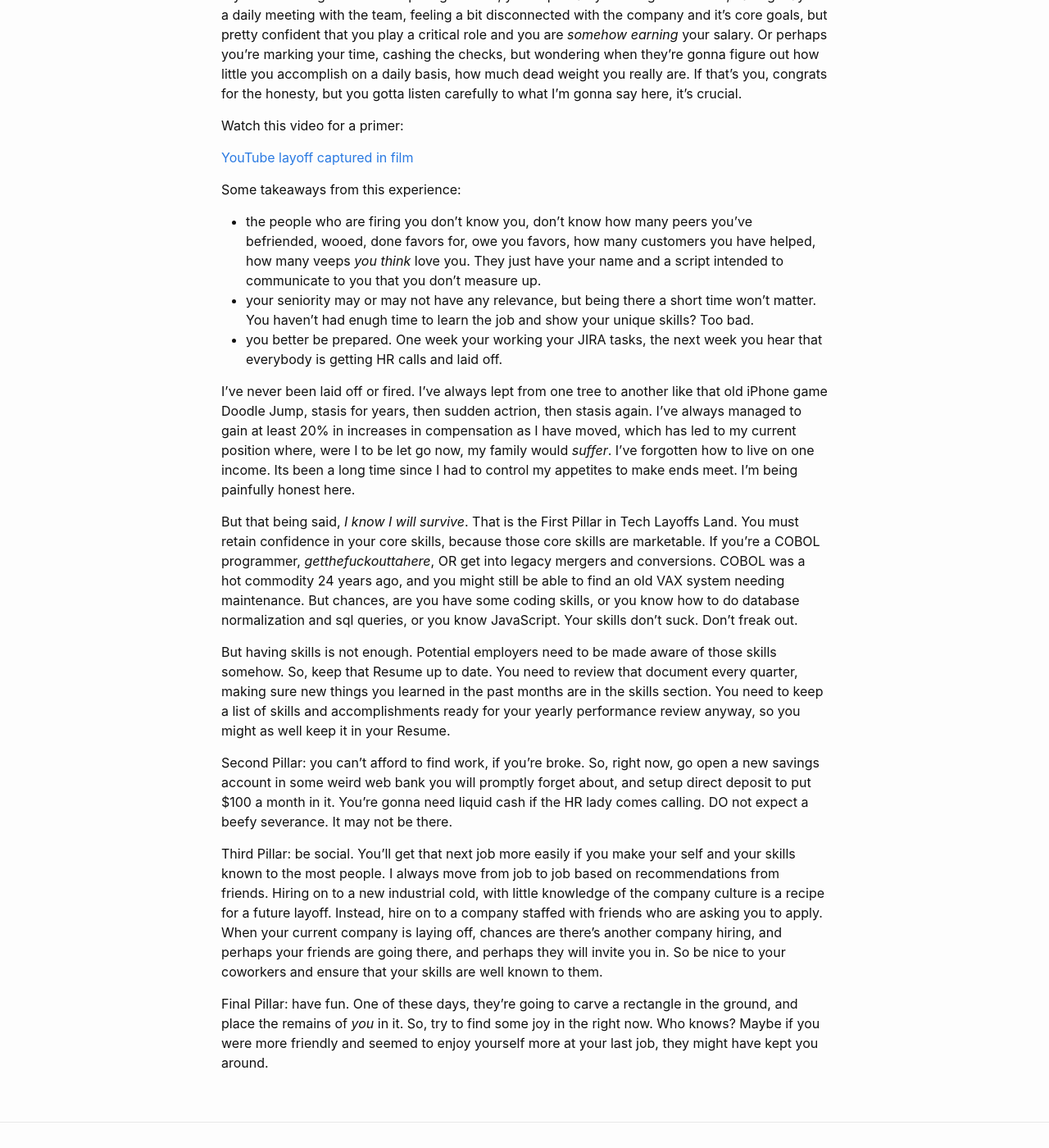
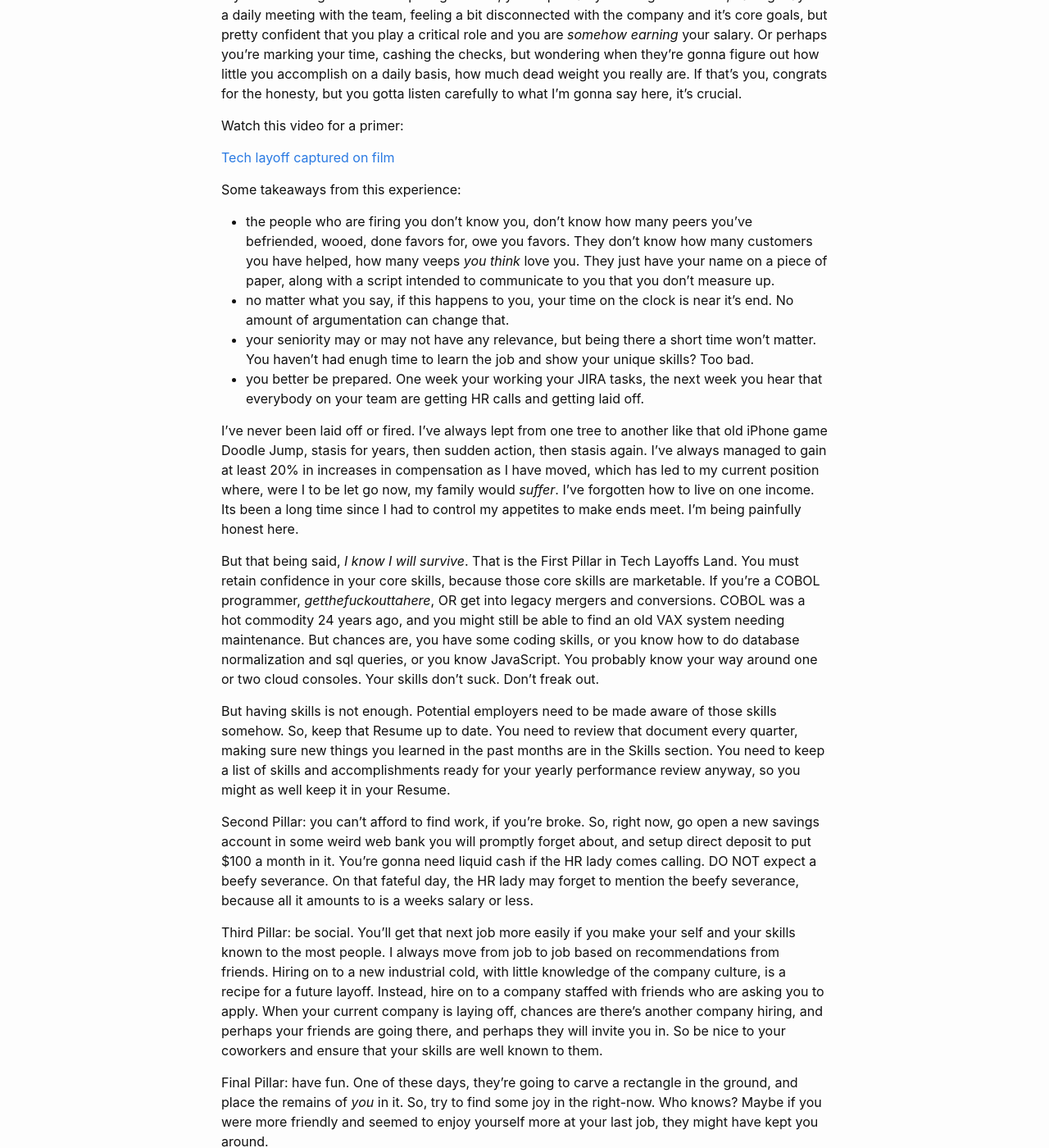
Before and after one commit to chewmanfoo/github-pages-with-docker, a Jekyll site: the page built from _posts/2024-02-19-stay-busy.markdown, in a window 1280 px wide and 1400 px high, scrolled down 218 px. Shown: the whole window at 82% size. Built offline with Jekyll 4.4.1, drawn with Linux system fonts in a browser that asks for light colours.

Commit message:
final updates stay busy post

```diff
--- a/_posts/2024-02-19-stay-busy.markdown
+++ b/_posts/2024-02-19-stay-busy.markdown
@@ -16,16 +16,17 @@ honesty, but you gotta listen carefully to what I'm gonna say here, it's crucial
 
 Watch this video for a primer:
 
-[YouTube layoff captured in film] [youtube-getting-fired]
+[Tech layoff captured on film] [youtube-getting-fired]
 
 Some takeaways from this experience:
 
-* the people who are firing you don't know you, don't know how many peers you've befriended, wooed, done favors for, owe you favors, how many customers you have helped, how many veeps _you think_ love you. They just have your name and a script intended to communicate to you that you don't measure up.
+* the people who are firing you don't know you, don't know how many peers you've befriended, wooed, done favors for, owe you favors. They don't know how many customers you have helped, how many veeps _you think_ love you. They just have your name on a piece of paper, along with a script intended to communicate to you that you don't measure up.
+* no matter what you say, if this happens to you, your time on the clock is near it's end.  No amount of argumentation can change that.
 * your seniority may or may not have any relevance, but being there a short time won't matter. You haven't had enugh time to learn the job and show your unique skills? Too bad.
-* you better be prepared. One week your working your JIRA tasks, the next week you hear that everybody is getting HR calls and laid off.
+* you better be prepared. One week your working your JIRA tasks, the next week you hear that everybody on your team are getting HR calls and getting laid off.
 
 I've never been laid off or fired. I've always lept from one tree to another like that old iPhone game Doodle Jump,
-stasis for years, then sudden actrion, then stasis again. I've always managed to gain at least 20% in increases in
+stasis for years, then sudden action, then stasis again. I've always managed to gain at least 20% in increases in
 compensation as I have moved, which has led to my current position where, were I to be let go now, my family would
 _suffer_. I've forgotten how to live on one income. Its been a long time since I had to control my appetites to make
 ends meet. I'm being painfully honest here.
@@ -33,27 +34,29 @@ ends meet. I'm being painfully honest here.
 But that being said, *I know I will survive*. That is the First Pillar in Tech Layoffs Land. You must retain confidence
 in your core skills, because those core skills are marketable.  If you're a COBOL programmer, _getthefuckouttahere_, OR
 get into legacy mergers and conversions. COBOL was a hot commodity 24 years ago, and you might still be able to find
-an old VAX system needing maintenance. But chances, are you have some coding skills, or you know how to do database
-normalization and sql queries, or you know JavaScript. Your skills don't suck. Don't freak out.
+an old VAX system needing maintenance. But chances are, you have some coding skills, or you know how to do database
+normalization and sql queries, or you know JavaScript. You probably know your way around one or two cloud consoles.
+Your skills don't suck. Don't freak out.
 
 But having skills is not enough. Potential employers need to be made aware of those skills somehow. So, keep that
 Resume up to date. You need to review that document every quarter, making sure new things you learned in the past
-months are in the skills section. You need to keep a list of skills and accomplishments ready for your yearly
+months are in the Skills section. You need to keep a list of skills and accomplishments ready for your yearly
 performance review anyway, so you might as well keep it in your Resume.
 
 Second Pillar: you can't afford to find work, if you're broke. So, right now, go open a new savings account in some
 weird web bank you will promptly forget about, and setup direct deposit to put $100 a month in it. You're gonna
-need liquid cash if the HR lady comes calling. DO not expect a beefy severance. It may not be there.
+need liquid cash if the HR lady comes calling. DO NOT expect a beefy severance. On that fateful day, the HR lady
+may forget to mention the beefy severance, because all it amounts to is a weeks salary or less.
 
 Third Pillar: be social. You'll get that next job more easily if you make your self and your skills known to the most
 people. I always move from job to job based on recommendations from friends. Hiring on to a new industrial cold, with
-little knowledge of the company culture is a recipe for a future layoff. Instead, hire on to a company staffed with
+little knowledge of the company culture, is a recipe for a future layoff. Instead, hire on to a company staffed with
 friends who are asking you to apply. When your current company is laying off, chances are there's another company
 hiring, and perhaps your friends are going there, and perhaps they will invite you in. So be nice to your coworkers
 and ensure that your skills are well known to them.
 
 Final Pillar: have fun. One of these days, they're going to carve a rectangle in the ground, and place the remains of
-_you_ in it. So, try to find some joy in the right now. Who knows? Maybe if you were more friendly and seemed to enjoy
+_you_ in it. So, try to find some joy in the right-now. Who knows? Maybe if you were more friendly and seemed to enjoy
 yourself more at your last job, they might have kept you around.
 
 [youtube-getting-fired]: https://www.reddit.com/r/videos/comments/1aunsar/girl_records_herself_getting_laidoff_cloudflare/?utm_source=share&utm_medium=ios_app&utm_name=iossmf
```
